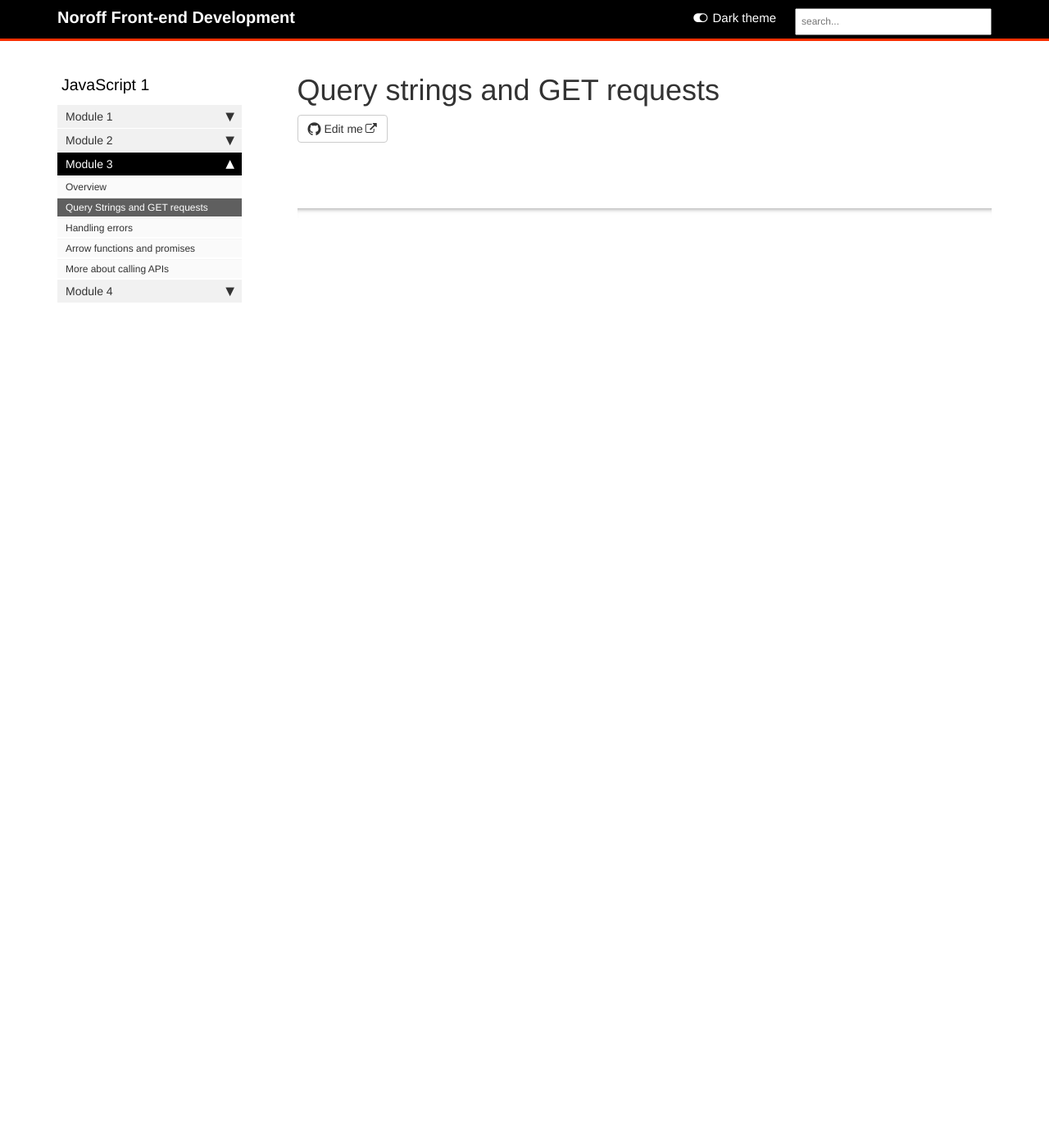
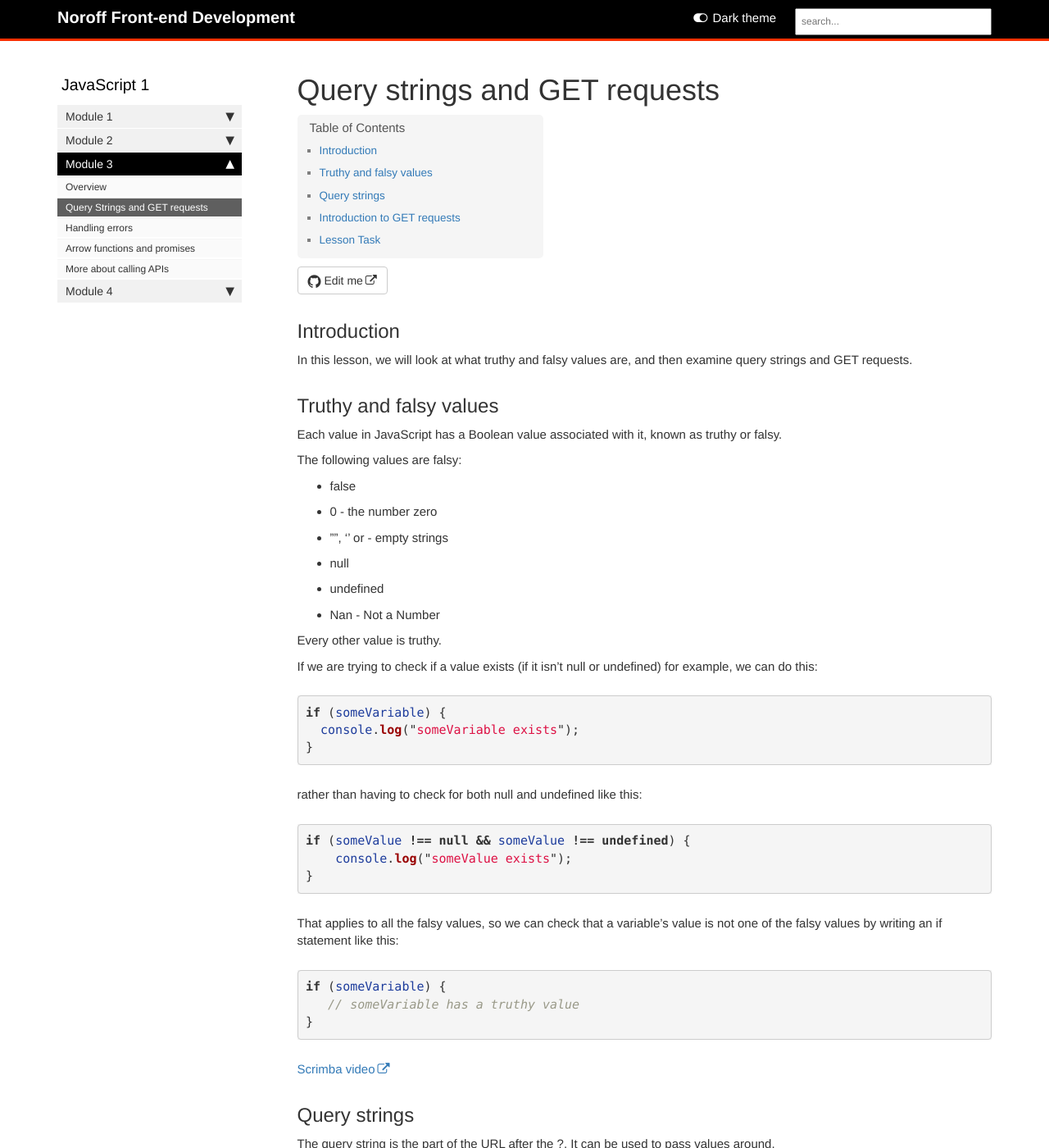
Before and after one commit to AmberBentley/content-feu, a Jekyll site: the page built from pages/javascript-1/get-requests.md, in a window 1280 px wide and 1400 px high. Shown: the whole window at 82% size. Built offline with Jekyll 4.4.1, drawn with Linux system fonts in a browser that asks for light colours; comment, search, counter and statistics services are not loaded; some of the changed text lies outside the part shown.

Commit message:
JS1 Module 3 Lesson 1

````diff
--- a/pages/javascript-1/get-requests.md
+++ b/pages/javascript-1/get-requests.md
@@ -6,3 +6,80 @@ sidebar: javascript-1
 permalink: javascript-1/get-requests.html
 folder: javascript-1
 ---
+## Introduction
+
+In this lesson, we will look at what truthy and falsy values are, and then examine query strings and GET requests.
+
+## Truthy and falsy values
+
+Each value in JavaScript has a Boolean value associated with it, known as truthy or falsy.
+
+The following values are falsy:
+
+- false
+- 0 - the number zero
+- "", '' or - empty strings
+- null
+- undefined
+- Nan - Not a Number
+
+Every other value is truthy.
+
+If we are trying to check if a value exists (if it isn't null or undefined) for example, we can do this:
+
+```js
+if (someVariable) {
+  console.log("someVariable exists");
+}
+```
+
+rather than having to check for both null and undefined like this:
+
+```js
+if (someValue !== null && someValue !== undefined) {
+    console.log("someValue exists");
+}
+```
+
+That applies to all the falsy values, so we can check that a variable's value is not one of the falsy values by writing an if statement like this:
+
+```js
+if (someVariable) {
+   // someVariable has a truthy value
+}
+```
+
+[Scrimba video](https://scrimba.com/c/c7qJwDS4)
+
+## Query strings
+
+The query string is the part of the URL after the ?. It can be used to pass values around.
+
+In the URL: https://youtube.com/watch?v=abcd1234
+**?v=abcd1234** is the query string. It has one parameter called v with a value of **abcd1234**.
+
+<iframe src="https://player.vimeo.com/video/449681615?h=89157e550d&amp;badge=0&amp;autopause=0&amp;player_id=0&amp;app_id=58479" width="2560" height="1080" frameborder="0" allow="autoplay; fullscreen; picture-in-picture" allowfullscreen title="Query strings"></iframe>
+
+## Introduction to GET requests
+
+One of the main things you will need to do as a front-end developer is connect to APIs.
+
+In this introduction to GET requests we are going make a call to fetch data from an API.
+
+This data will be in JSON format, and we can loop over it to create HTML like we have before with arrays of objects.
+
+<iframe src="https://player.vimeo.com/video/449846877?h=6f1810d53d&amp;badge=0&amp;autopause=0&amp;player_id=0&amp;app_id=58479" width="2560" height="1080" frameborder="0" allow="autoplay; fullscreen; picture-in-picture" allowfullscreen title="GET requests - Introduction"></iframe>
+
+The following video takes another look at the same code.
+
+<iframe src="https://player.vimeo.com/video/450070174?h=77cfd12556&amp;badge=0&amp;autopause=0&amp;player_id=0&amp;app_id=58479" width="2560" height="1080" frameborder="0" allow="autoplay; fullscreen; picture-in-picture" allowfullscreen title="GET requests Introduction - Part 2"></iframe>
+
+[Code](https://github.com/NoroffFEU/get-requests-introduction) from the video.
+
+## Lesson Task
+
+### Brief
+
+There are practice questions in the master branch of [this repo](https://github.com/NoroffFEU/lesson-task-js1-module3-lesson1).
+
+Attempt to answer the questions before checking them against the [answers branch](https://github.com/NoroffFEU/lesson-task-js1-module3-lesson1/tree/answers) of the repo.
````
